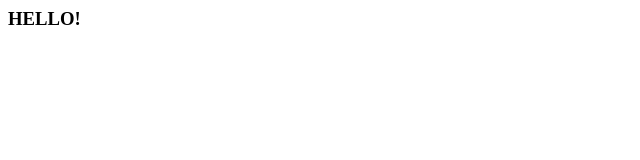
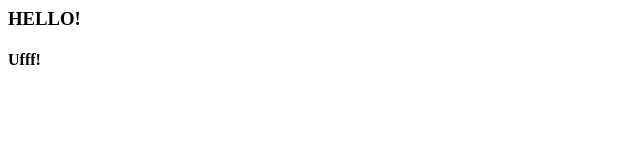
Before and after one commit to Dimo-n/demo-repo, a plain HTML site: page index.html in a window 1280 px wide. Shown: the full height of the page, 0-640 px from the left. Drawn offline with Linux system fonts and the light colour scheme.

Commit message:
add h4
Add h4 on git

```diff
--- a/index.html
+++ b/index.html
@@ -1,3 +1,4 @@
 <div>
     <h3>HELLO!</h3>
+    <h4>Ufff!</h4>
 </div>
```
